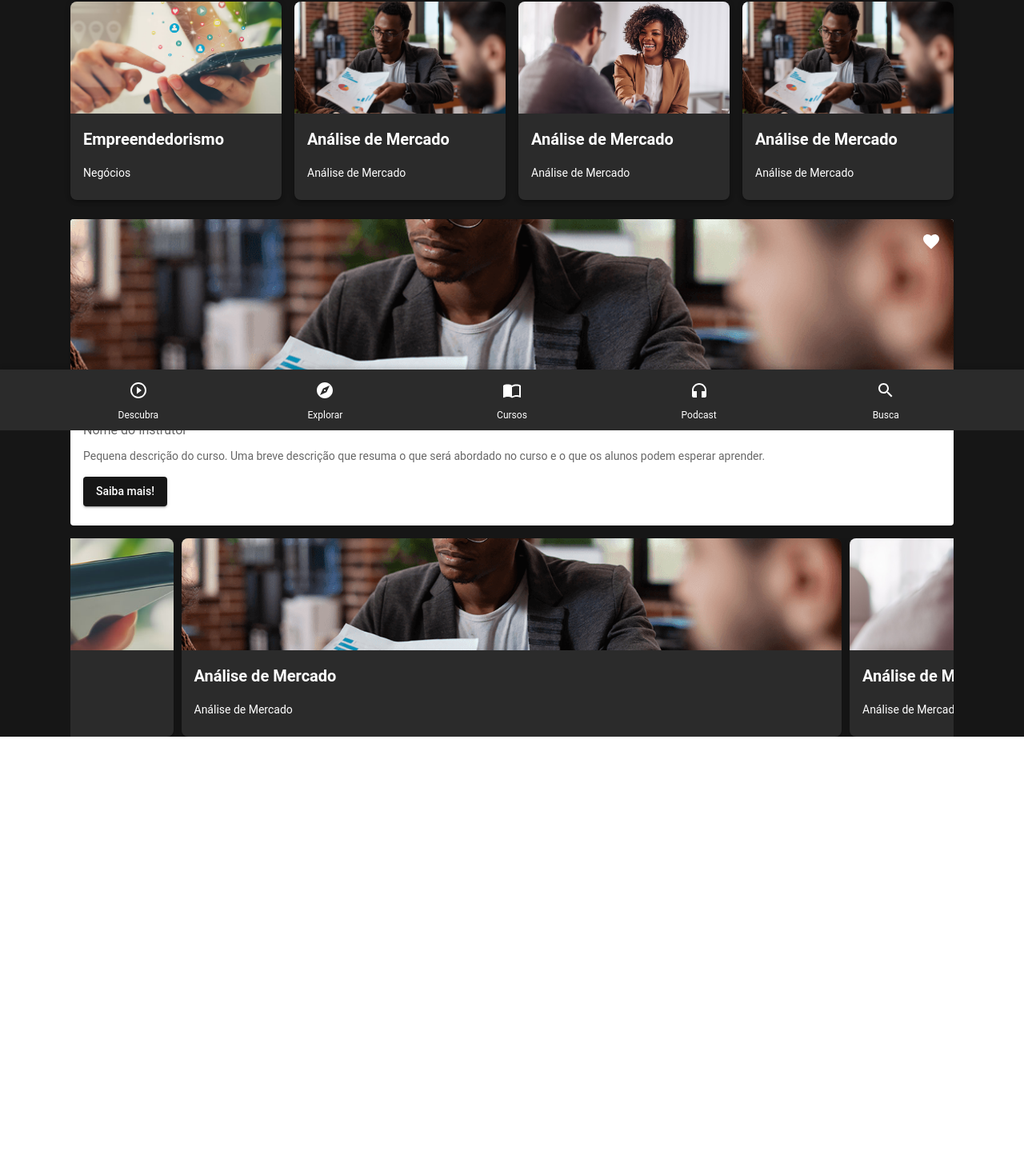
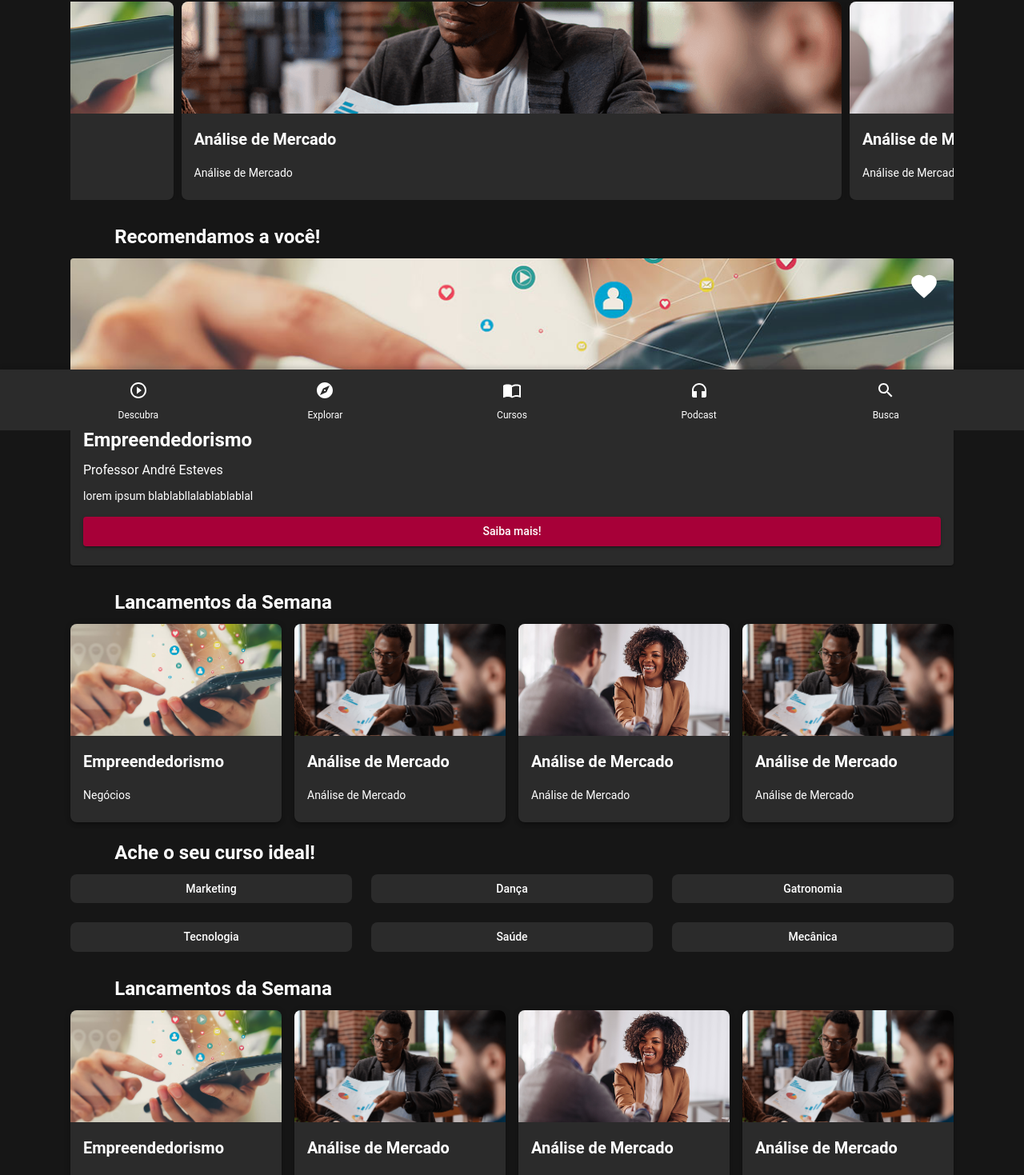
Before and after one commit to projects-athena/pqf2.0, a Next.js app: page / in a window 1280 px wide. Shown: the part 262-1731 px from the top of the page at 80% size. Before the commit the page ends 1263 px from the top, so only its background shows below. Built offline with nearby package versions, Linux system fonts and the light colour scheme.

Commit message:
Corrigindo Layout e CursoIndicacao

```diff
--- /dev/null
+++ b/src/app/components/AltCarroselHome/altCarrosel.css
@@ -0,0 +1,15 @@
+.embla {
+    overflow: hidden;
+    width: 100%;
+  }
+
+  .embla__container {
+    display: flex;
+  }
+
+  .embla__slide {
+    position: relative;
+    min-width: 35%;
+    padding-left: 12.5%;
+    padding-right: 12.5%;
+  }
--- a/src/app/components/CursoIndicacao/cursoIndicacao.tsx
+++ b/src/app/components/CursoIndicacao/cursoIndicacao.tsx
@@ -1,47 +1,58 @@
 import * as React from 'react';
+import { useState } from 'react';
 import Card from '@mui/material/Card';
-import CardHeader from '@mui/material/CardHeader';
 import CardMedia from '@mui/material/CardMedia';
 import CardContent from '@mui/material/CardContent';
-import CardActions from '@mui/material/CardActions';
-import Avatar from '@mui/material/Avatar';
 import IconButton, { IconButtonProps } from '@mui/material/IconButton';
 import Typography from '@mui/material/Typography';
-import { red } from '@mui/material/colors';
 import FavoriteIcon from '@mui/icons-material/Favorite';
-import ShareIcon from '@mui/icons-material/Share';
-import MoreVertIcon from '@mui/icons-material/MoreVert';
 import { Button } from '@mui/material';
 
+interface CursoIndicacaoProps {
+  image: string;
+  nomeCurso: string;
+  nomeInstrutor: string;
+  descricaoCurso: string;
+}
 
-export default function CursoIndicacao() {
+const CursoIndicacao: React.FC<CursoIndicacaoProps> = ({ image, nomeCurso, nomeInstrutor, descricaoCurso }) => {
+
+  const [iconColor, setIconColor] = useState('secondary.contrastText');
+
+  const handleClick = () => {
+    setIconColor(prevColor => prevColor === 'secondary.contrastText' ? 'error.main' : 'secondary.contrastText');
+  };
 
   return (
-    <Card sx={{ maxWidth: '100%', position: 'relative' }}>
+    <Card sx={{ maxWidth: '100%', position: 'relative', backgroundColor: 'secondary.main', color: 'secondary.contrastText'}}>
         <CardMedia
             component="img"
-            height="194"
-            image="/images/bg/Analise-de-mercado.png"
-            alt="AnALISE"
+            height="195"
+            image={image}
+            alt={nomeCurso}
         />
-        <IconButton sx={{position: 'absolute', top: 8, right: 8, borderRadius: 5}}>
-            <FavoriteIcon sx={{color: 'secondary.contrastText'}}/>
+        <IconButton
+          sx={{position: 'absolute', top: 8, right: 10, borderRadius: 5}}
+          onClick={handleClick}>
+            <FavoriteIcon sx={{ color: [iconColor], fontSize: 38}}/>
         </IconButton>
 
-        <CardContent>
+        <CardContent sx={{color: 'secondary.contrastText'}}>
             <Typography variant="h5" component="div" sx={{ fontWeight: 'bold', mb: 1 }}>
-            Nome do Curso
+            {nomeCurso}
             </Typography>
-            <Typography variant="subtitle1" color="text.secondary" sx={{ mb: 1 }}>
-            Nome do Instrutor
+            <Typography variant="subtitle1" sx={{ mb: 1 }}>
+            {nomeInstrutor}
             </Typography>
-            <Typography variant="body2" color="text.secondary" sx={{ mb: 2 }}>
-            Pequena descrição do curso. Uma breve descrição que resuma o que será abordado no curso e o que os alunos podem esperar aprender.
+            <Typography variant="body2"sx={{ mb: 2 }}>
+            {descricaoCurso}
             </Typography>
-            <Button variant="contained" color="primary">
+            <Button variant="contained" color="tertiary" fullWidth>
             Saiba mais!
             </Button>
       </CardContent>
     </Card>
   );
 }
+
+export default CursoIndicacao;
--- a/src/app/content/content.json
+++ b/src/app/content/content.json
@@ -5,25 +5,16 @@
     },
     "categoriasCurso": {
       "categoriasTitle": "Ache o seu curso ideal!",
-      "categorias": [{
-        "nomeCategoria": "Marketing"
-      },
-      {
-         "nomeCategoria": "Dança"
-      },
-      {
-         "nomeCategoria": "Gatronomia"
-      },
-      {
-         "nomeCategoria": "Tecnologia"
-      },
-      {
-         "nomeCategoria": "Saúde"
-      },
-      {
-         "nomeCategoria": "Mecânica"
+      "categorias": ["Marketing", "Dança", "Gatronomia", "Tecnologia","Saúde","Mecânica"]
+    },
+    "cursoRecomendado": {
+      "indicacaoTitle": "Recomendamos a você!",
+      "cursoIndicado": {
+        "image": "/images/bg/formacao-social-media.jpg",
+        "nomeCurso": "Empreendedorismo",
+        "nomeInstrutor": "Professor André Esteves",
+        "descricaoCurso": "lorem ipsum blablabllalablablablal"
       }
-    ]
     },
     "novosCursos": {
         "maintitle": "Novos Cursos Disponíveis",
@@ -71,7 +62,7 @@
         ]
       },
     "cursosDestaque": {
-        "cursosDestaqueTitle": "Cursos em Destaque",
+        "cursosDestaqueTitle": "Lancamentos da Semana",
         "courses": [
           {
             "title": "Empreendedorismo",
--- a/src/app/page.tsx
+++ b/src/app/page.tsx
@@ -13,15 +13,16 @@ import { EmblaOptionsType } from 'embla-carousel';
 import './components/CarroselHome/carroselHome.css';
 
 const OPTIONS: EmblaOptionsType = { loop: true }
-const SLIDE_COUNT = 5
-const SLIDES = Array.from(Array(SLIDE_COUNT).keys())
 
 
 const { cursosDestaqueTitle, courses } = content.cursosDestaque;
+const { indicacaoTitle, cursoIndicado } = content.cursoRecomendado;
+const { categoriasTitle, categorias } = content.categoriasCurso;
 
 export default function Home() {
   return (
     <Container maxWidth="lg">
+
       <Box
         sx={{
         width: '100%',
@@ -45,6 +46,7 @@ export default function Home() {
         >
         Faça o futuro acontecer!
         </Typography>
+
         <Typography
           variant="h2"
           sx={{
@@ -60,10 +62,53 @@ export default function Home() {
 
       <Button sx={{justifyContent: 'center', marginBottom: 3, width: '100%', color: 'secondary.contrastText', borderRadius: 5}} variant='contained' color='tertiary'>Matricule-se Já!</Button>
 
+      <Box sx={{marginBottom: 4}}>
+        <CarroselHome slides={courses} options={OPTIONS}></CarroselHome>
+      </Box>
+
+
+      <Box sx={{marginBottom: 4}}>
+        <Typography
+              variant="h1"
+              sx={{
+                color: 'white',
+                fontWeight: 'bold',
+                fontSize: '1.5rem',
+                paddingBottom: '5px',
+                px: '5%' ,
+                marginBottom: 1,
+              }}
+            >
+              {indicacaoTitle}
+          </Typography>
+
+          <CursoIndicacao
+          image={cursoIndicado.image}
+          nomeCurso={cursoIndicado.nomeCurso}
+          nomeInstrutor={cursoIndicado.nomeInstrutor}
+          descricaoCurso={cursoIndicado.descricaoCurso}
+          >
+          </CursoIndicacao>
+      </Box>
+
+      <Box sx={{marginBottom: 3}}>
+        <Typography
+          variant="h1"
+          sx={{
+          color: 'white',
+          fontWeight: 'bold',
+          fontSize: '1.5rem',
+          paddingBottom: '5px',
+          px: '5%' ,
+          marginBottom: 1,
+          }}
+        >
+          {cursosDestaqueTitle}
+        </Typography>
         <Grid
           container
           spacing={2}
-        sx={{justifyContent: 'center', marginBottom: 3}}
+          sx={{justifyContent: 'center'}}
         >
           {courses.map((course) => (
             <Grid
@@ -80,15 +125,93 @@ export default function Home() {
             </Grid>
           ))}
         </Grid>
+      </Box>
 
-      <Box sx={{marginBottom: 2}}>
-        <CursoIndicacao></CursoIndicacao>
+      <Box sx={{marginBottom: 4}}>
+        <Typography
+                variant="h1"
+                sx={{
+                  color: 'white',
+                  fontWeight: 'bold',
+                  fontSize: '1.5rem',
+                  paddingBottom: '5px',
+                  px: '5%' ,
+                  marginBottom: 1,
+                }}
+              >
+                {categoriasTitle}
+        </Typography>
+        <Grid
+        container
+        spacing={{ xs: 2, md: 3 }}
+        columns={{ xs: 4, sm: 8, md: 12 }}
+        >
+            {categorias.map((categoria) => (
+              <Grid
+              item
+              key={categoria}
+              xs={2}
+              sm={4}
+              md={4}
+              sx={{
+                display: 'flex',
+                justifyContent: 'center',
+              }}
+              >
+                <Button
+                fullWidth
+                sx={{
+                  height: '100%',
+                  backgroundColor: 'secondary.main',
+                  color: 'secondary.contrastText',
+                  borderRadius: 2,
+                  '&:hover': {
+                    backgroundColor: 'tertiary.main',
+                  },
+                }}
+                >
+                  {categoria}
+                </Button>
+              </Grid>
+            ))}
+        </Grid>
       </Box>
 
       <Box sx={{marginBottom: 10}}>
-        <CarroselHome slides={courses} options={OPTIONS}></CarroselHome>
+        <Typography
+          variant="h1"
+          sx={{
+          color: 'white',
+          fontWeight: 'bold',
+          fontSize: '1.5rem',
+          paddingBottom: '5px',
+          px: '5%' ,
+          marginBottom: 1,
+          }}
+        >
+          {cursosDestaqueTitle}
+        </Typography>
+        <Grid
+          container
+          spacing={2}
+          sx={{justifyContent: 'center'}}
+        >
+          {courses.map((course) => (
+            <Grid
+              item
+              key={course.title}
+              xs={6}
+              md={3}
+              sx={{
+                display: 'flex',
+                justifyContent: 'center',
+              }}
+            >
+              <CursoDestaque image={course.image} title={course.title} subtitle={course.subtitle} />
+            </Grid>
+          ))}
+        </Grid>
       </Box>
-
 
     </Container>
   );
```
Also changed, not shown: src/app/components/AltCarroselHome/altCarrosel.tsx (added, +45 -0 lines). Lines whose indentation alone changed are shown as unchanged.
